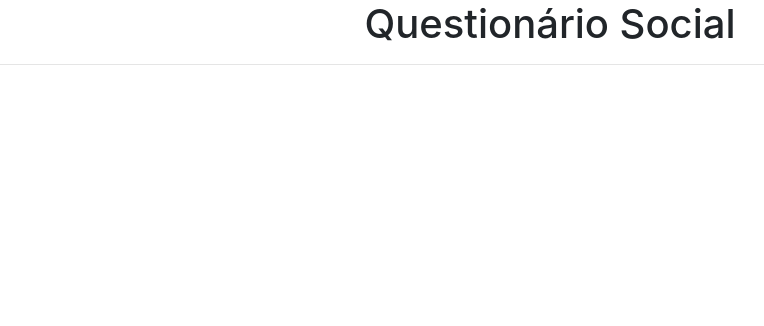
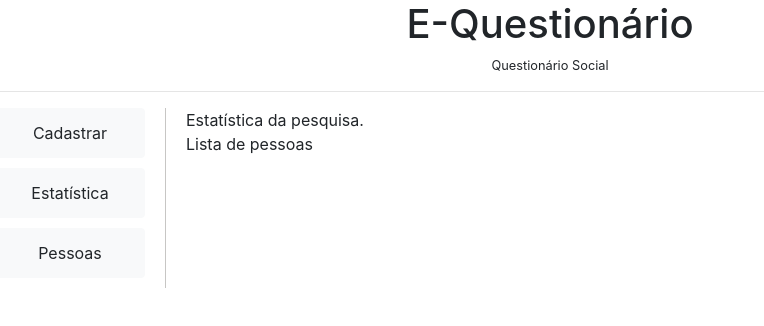
Before and after one commit to lpweb-2019-1/questionario-social-lucas-pedro-typescript, an Angular app: page / in a window 1280 px wide. Shown: the top 326 px of the page, without its empty margins (90-854 px from the left). Built offline with nearby package versions, Linux system fonts and the light colour scheme.

Commit message:
Definindo estrutura do HTML e CSS com Bootstrap

```diff
--- a/src/app/app.component.css
+++ b/src/app/app.component.css
@@ -1,21 +1,21 @@
-nav.menu {
+header.topo {
   display: flex;
   flex-direction: column;
-  margin-right: 50px;
-  border-right: solid rgb(209, 203, 203) 1px;
-}
-div.container-conteudo {
-  display: flex;
-  flex-direction: row;
-}
-table.container-tabela {
+  align-items: center;
+  justify-content: center;
 }
 
-h1 {
-  text-align: center;
+button.btn-menu {
+  width: 150px;
+  height: 50px;
+  margin-bottom: 10px;
 }
-span,
-strong {
-  text-align: center;
-  margin-bottom: 30px;
+
+div.container-central {
+  display: flex;
 }
+nav.container-menu {
+  margin-right: 20px;
+  border-right: solid rgb(199, 198, 196) 1px;
+  padding-right: 20px;
+}
--- a/src/app/app.component.html
+++ b/src/app/app.component.html
@@ -1,4 +1,17 @@
-<h1>Questionário Social</h1>
-
-<nav class="container topo"></nav>
+<header class="container topo">
+  <h1>E-Questionário</h1>
+  <small for="">Questionário Social</small>
+</header>
 <hr />
+<div class="container container-central">
+  <nav class="container-menu">
+    <aside><button class="btn btn-light btn-menu">Cadastrar</button></aside>
+    <aside><button class="btn btn-light btn-menu">Estatística</button></aside>
+    <aside><button class="btn btn-light btn-menu">Pessoas</button></aside>
+  </nav>
+  <section>
+    <aside></aside>
+    <aside>Estatística da pesquisa.</aside>
+    <aside>Lista de pessoas</aside>
+  </section>
+</div>
```
